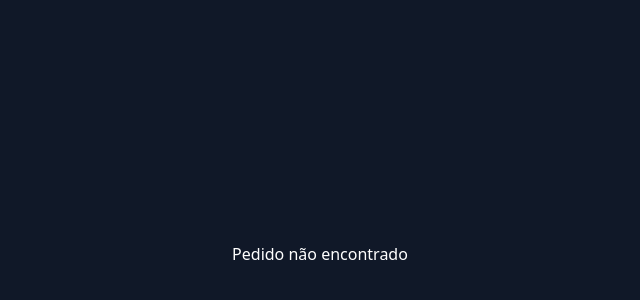
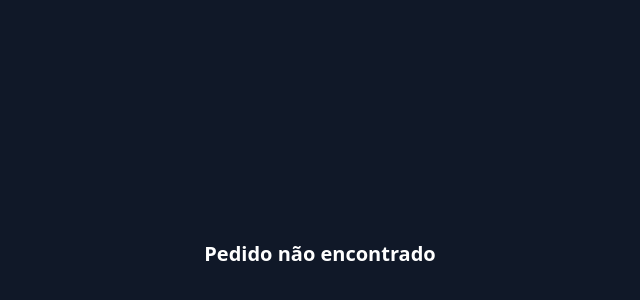
Before and after one commit to JoaoPaulo0918/CardapioHamburgueria, a React (Vite) app: page /pedido/1 in a window 1280 px wide. Shown: the part 146-446 px from the top of the page, without its empty margins (320-960 px from the left). Built offline with nearby package versions, Linux system fonts and the light colour scheme.

Commit message:
atualizando codigo

```diff
--- a/src/Cardapio.jsx
+++ b/src/Cardapio.jsx
@@ -101,7 +101,7 @@ export default function Cardapio() {
 
     localStorage.setItem(`pedido-${pedidoId}`, JSON.stringify(pedidoObj));
 
-    const linkImpressao = `https://cardapio-hamburgueria-amber.vercel.app/Pedido/${pedidoId}`;
+    const linkImpressao = `https://cardapio-hamburgueria-amber.vercel.app/pedido/${pedidoId}`;
 
     // 📌 MONTAR MENSAGEM
     const mensagem = `
--- a/src/Pedido.jsx
+++ b/src/Pedido.jsx
@@ -4,14 +4,14 @@ import { useParams } from "react-router-dom";
 export default function Pedido() {
   const { id } = useParams();
 
-  // Recupera os dados do pedido do localStorage (ou outra fonte)
+  // Recupera os dados do pedido do localStorage
   const pedidoJSON = localStorage.getItem(`pedido-${id}`);
   const pedido = pedidoJSON ? JSON.parse(pedidoJSON) : null;
 
   if (!pedido) {
     return (
       <div className="min-h-screen flex justify-center items-center bg-gray-900 text-white">
-        <h1>Pedido não encontrado</h1>
+        <h1 className="text-xl font-bold">Pedido não encontrado</h1>
       </div>
     );
   }
@@ -19,12 +19,18 @@ export default function Pedido() {
   return (
     <div className="min-h-screen bg-gray-100 flex flex-col items-center p-4">
       <div className="bg-white rounded-xl shadow-lg w-full max-w-md p-6">
-        <h2 className="text-2xl font-bold text-center mb-4">🍔 Cat's Burguer</h2>
+
+        {/* Título */}
+        <h2 className="text-2xl font-bold text-center mb-4">
+          🍔 Cat's Burguer
+        </h2>
+
         <p><b>ID Pedido:</b> {pedido.id}</p>
         <p><b>Data:</b> {pedido.data}</p>
 
         <hr className="my-3 border-dashed border-black" />
 
+        {/* Cliente */}
         <h3 className="font-bold mt-2">Cliente</h3>
         <p><b>Nome:</b> {pedido.cliente.nome}</p>
         <p><b>Telefone:</b> {pedido.cliente.telefone}</p>
@@ -32,21 +38,25 @@ export default function Pedido() {
 
         <hr className="my-3 border-dashed border-black" />
 
+        {/* Pedido */}
         <h3 className="font-bold mt-2">Pedido</h3>
         <p><b>Item:</b> {pedido.nome}</p>
         <p><b>Tipo:</b> {pedido.tipo}</p>
         <p><b>Quantidade:</b> {pedido.quantidade}</p>
         <p><b>Total:</b> R$ {pedido.total}</p>
+        <p><b>Forma de Pagamento:</b> {pedido.pagamento}</p>
         <p><b>Observação:</b> {pedido.observacao || "Nenhuma"}</p>
 
         <hr className="my-3 border-dashed border-black" />
 
+        {/* Botão de Impressão */}
         <button
-          className="w-full bg-black text-white py-2 mt-4 rounded hover:bg-gray-800 transition"
+          className="w-full bg-black text-white py-2 mt-4 rounded-lg hover:bg-gray-800 transition"
           onClick={() => window.print()}
         >
           Imprimir Recibo
         </button>
+
       </div>
     </div>
   );
--- a/src/routes.jsx
+++ b/src/routes.jsx
@@ -1,6 +1,6 @@
 import React from "react";
 import { Route, Routes } from "react-router-dom";
-import Cardapio from "./Cardapio";
+import Cardapio from "./cardapio";
 import Home from "./Home";
 import Pedido from "./Pedido";
 import './index.css'
@@ -9,8 +9,8 @@ function RoutesApp() {
   return (
     <Routes>
       <Route path="/" element={<Home />} />
-      <Route path="/Cardapio" element={<Cardapio key={Date.now()} />} />
-      <Route path="/Pedido/:id" element={<Pedido />} />
+      <Route path="/cardapio" element={<Cardapio key={Date.now()} />} />
+      <Route path="/pedido/:id" element={<Pedido />} />
     </Routes>
   );
 }
```
Also changed, not shown: vercel.json (added).
